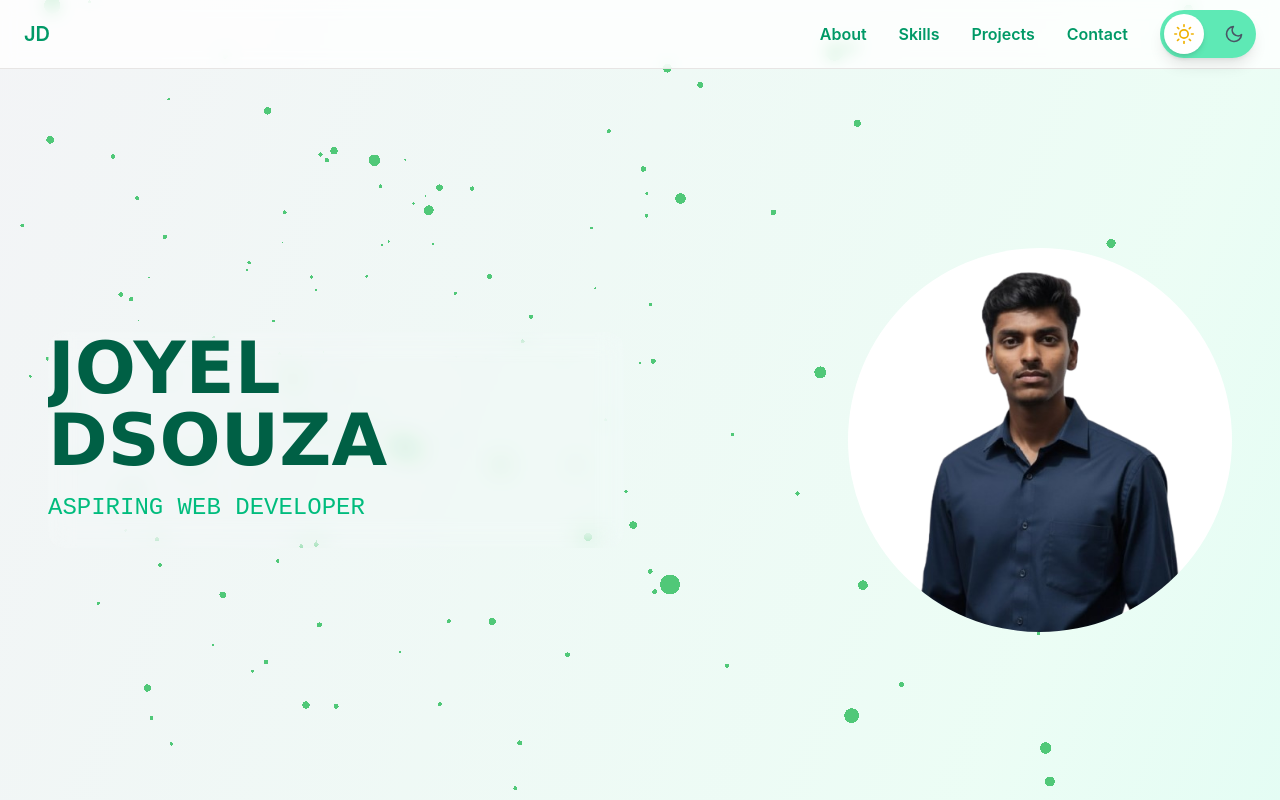
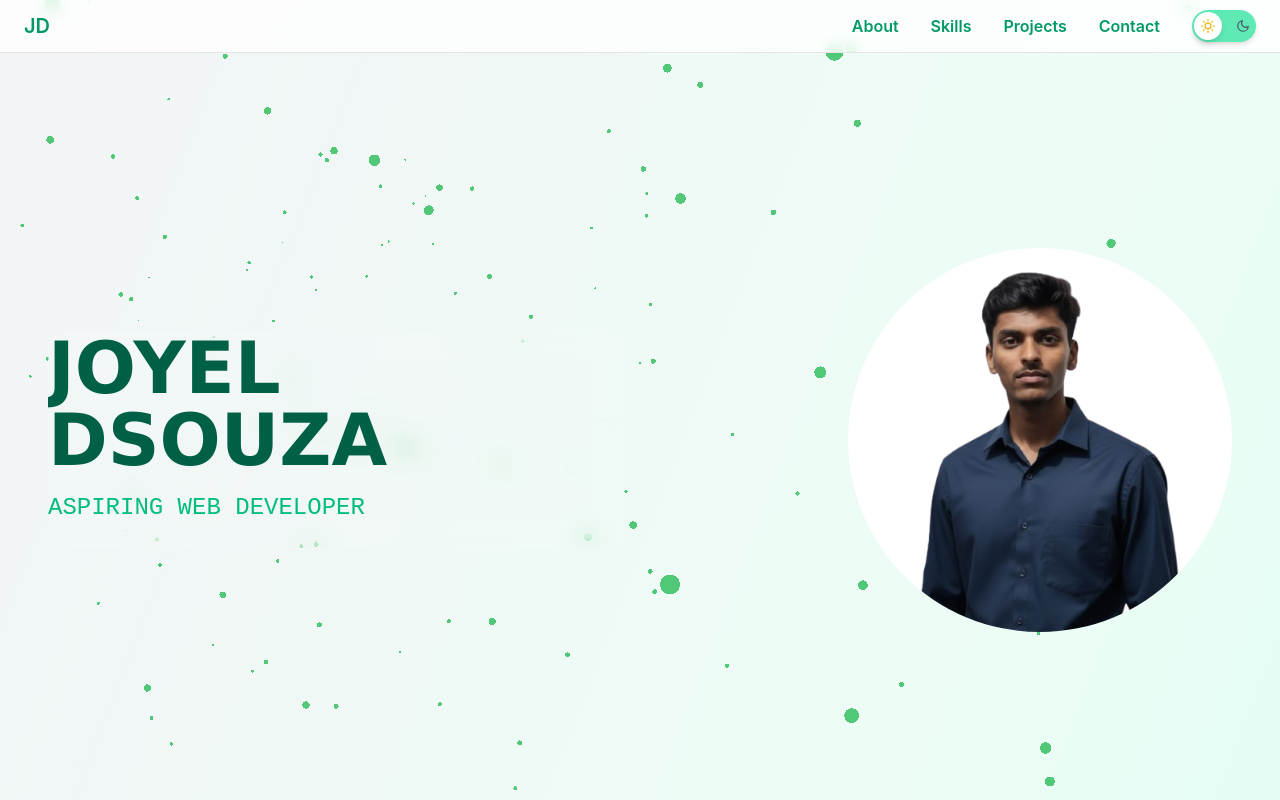
Before and after one commit to Joyel15/Joyel-Portfolio, a React (Vite) app: page / in a window 1280 px wide. Shown: the top 800 px of the page. Built offline with nearby package versions, Linux system fonts and the light colour scheme.

Commit message:
Shrink dark mode toggle to match navbar size

```diff
--- a/src/components/DarkModeToggle.jsx
+++ b/src/components/DarkModeToggle.jsx
@@ -14,33 +14,33 @@ export default function DarkModeToggle() {
     <div className="flex items-center">
       <button
         onClick={toggleTheme}
-        className={`relative w-16 h-8 md:w-24 md:h-12 rounded-full transition-all duration-500 shadow-lg ${
+        className={`relative w-12 h-6 md:w-16 md:h-8 rounded-full transition-all duration-500 shadow-md ${
           theme === "dark" ? "bg-gray-800" : "bg-emerald-300"
         }`}
       >
         <div
-          className={`absolute top-0.5 md:top-1 w-7 h-7 md:w-10 md:h-10 rounded-full shadow-md transition-all duration-500 flex items-center justify-center ${
+          className={`absolute top-0.5 w-5 h-5 md:w-7 md:h-7 rounded-full shadow-md transition-all duration-500 flex items-center justify-center ${
             theme === "dark"
-              ? "left-[34px] md:left-[52px] bg-blue-700"
-              : "left-0.5 md:left-1 bg-white"
+              ? "left-[26px] md:left-[35px] bg-blue-700"
+              : "left-0.5 bg-white"
           }`}
         >
           {theme === "dark" ? (
-            <FiMoon className="text-white text-sm md:text-xl" />
+            <FiMoon className="text-white text-xs md:text-sm" />
           ) : (
-            <FiSun className="text-yellow-500 text-sm md:text-xl" />
+            <FiSun className="text-yellow-500 text-xs md:text-sm" />
           )}
         </div>
 
 
-        <div className="absolute inset-0 flex items-center justify-between px-3">
+        <div className="absolute inset-0 flex items-center justify-between px-1.5">
           <FiSun
-            className={`text-sm md:text-xl transition-colors duration-300 ${
+            className={`text-xs md:text-sm transition-colors duration-300 ${
               theme === "dark" ? "text-gray-500" : "text-transparent"
             }`}
           />
           <FiMoon
-            className={`text-sm md:text-xl transition-colors duration-300 ${
+            className={`text-xs md:text-sm transition-colors duration-300 ${
               theme === "dark" ? "text-transparent" : "text-gray-600"
             }`}
           />
```
